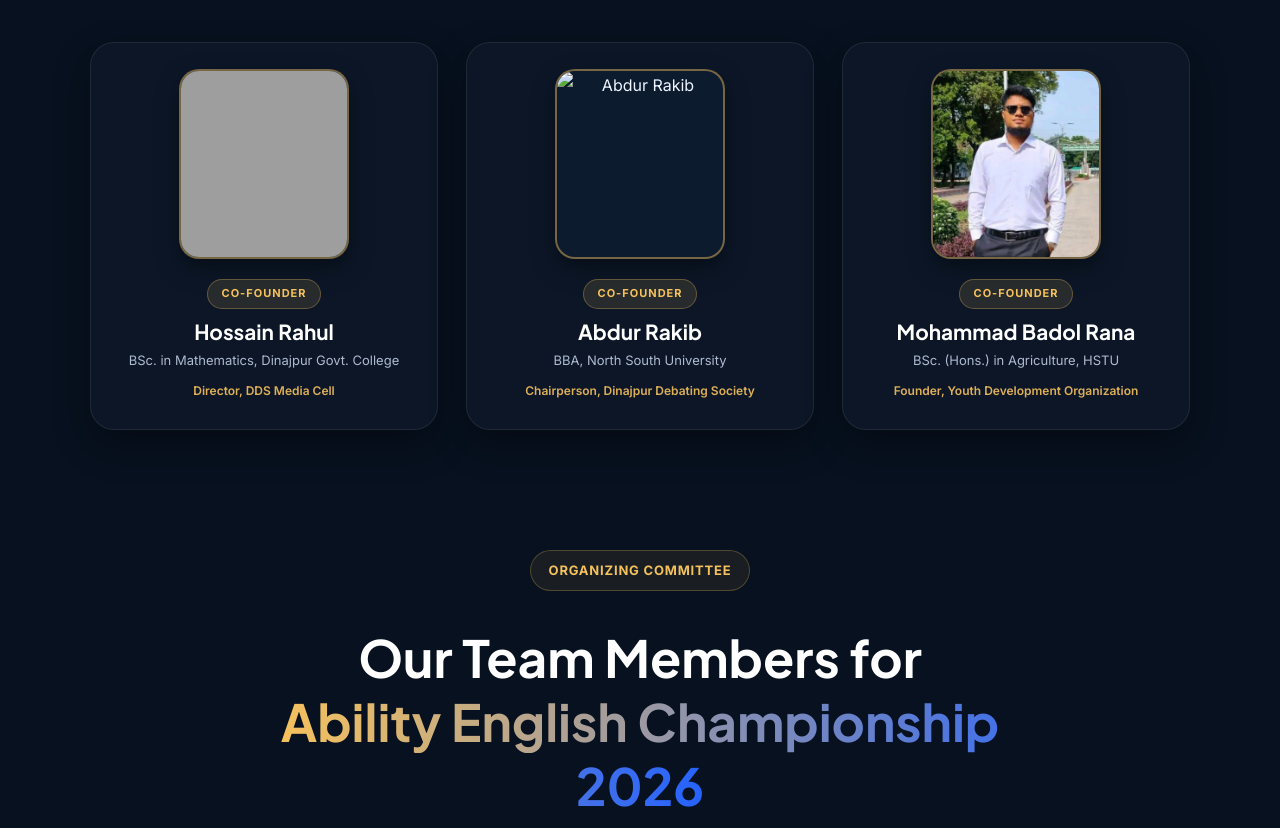
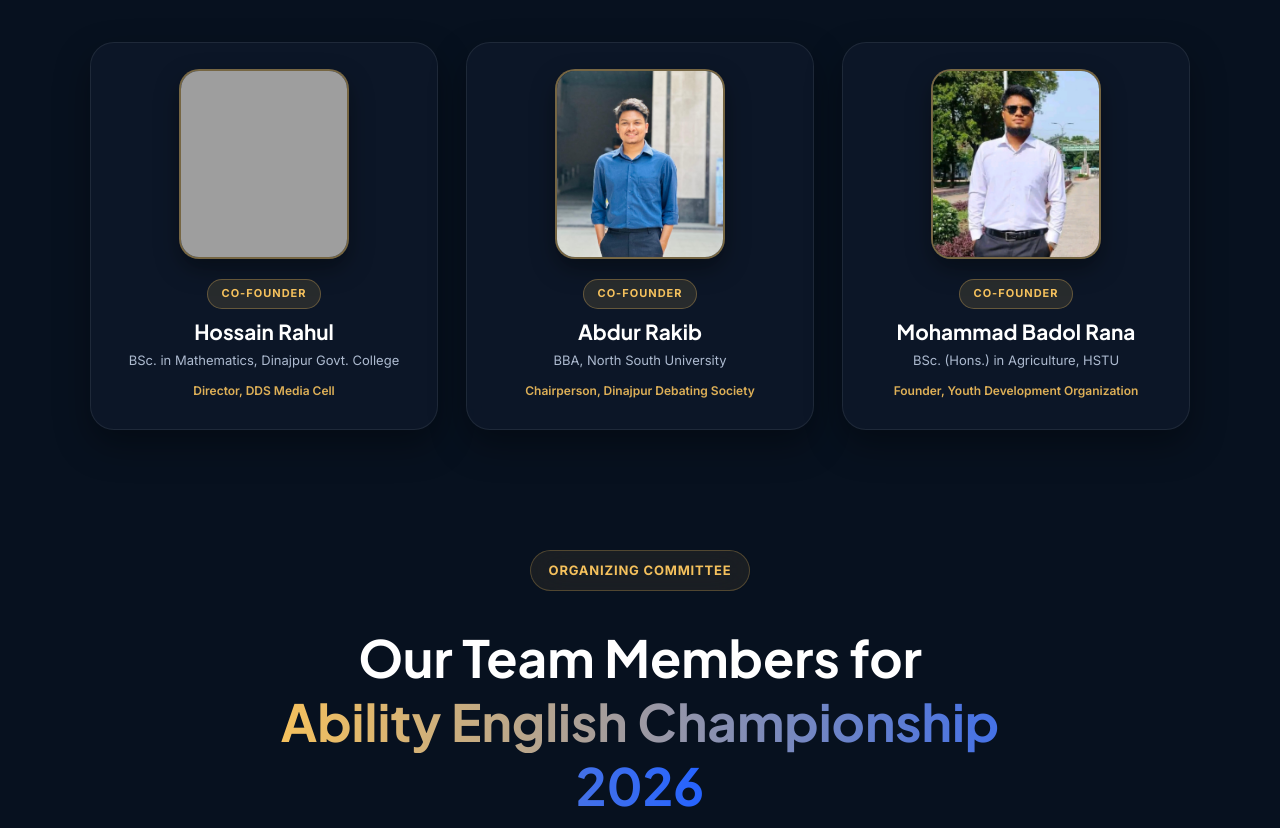
Before and after one commit to abilityofficial2026-boop/Ability, a plain HTML site: page team.html in a window 1280 px wide. Shown: the part 1135-1963 px from the top of the page. Drawn offline with Linux system fonts and the light colour scheme; grey boxes are pictures that could not be loaded.

Commit message:
Fixed Rakib image name

```diff
--- a/team.html
+++ b/team.html
@@ -122,7 +122,7 @@
                 <!-- CO-FOUNDER 2: Abdur Rakib -->
                 <div class="cofounder-card">
                     <div class="cofounder-img-box">
-                        <img src="assets/images/raqeeb.jpeg" alt="Abdur Rakib">
+                        <img src="assets/images/Rakib.jpeg" alt="Abdur Rakib">
                     </div>
                     <div class="cofounder-info">
                         <span class="cofounder-badge">CO-FOUNDER</span>
```
